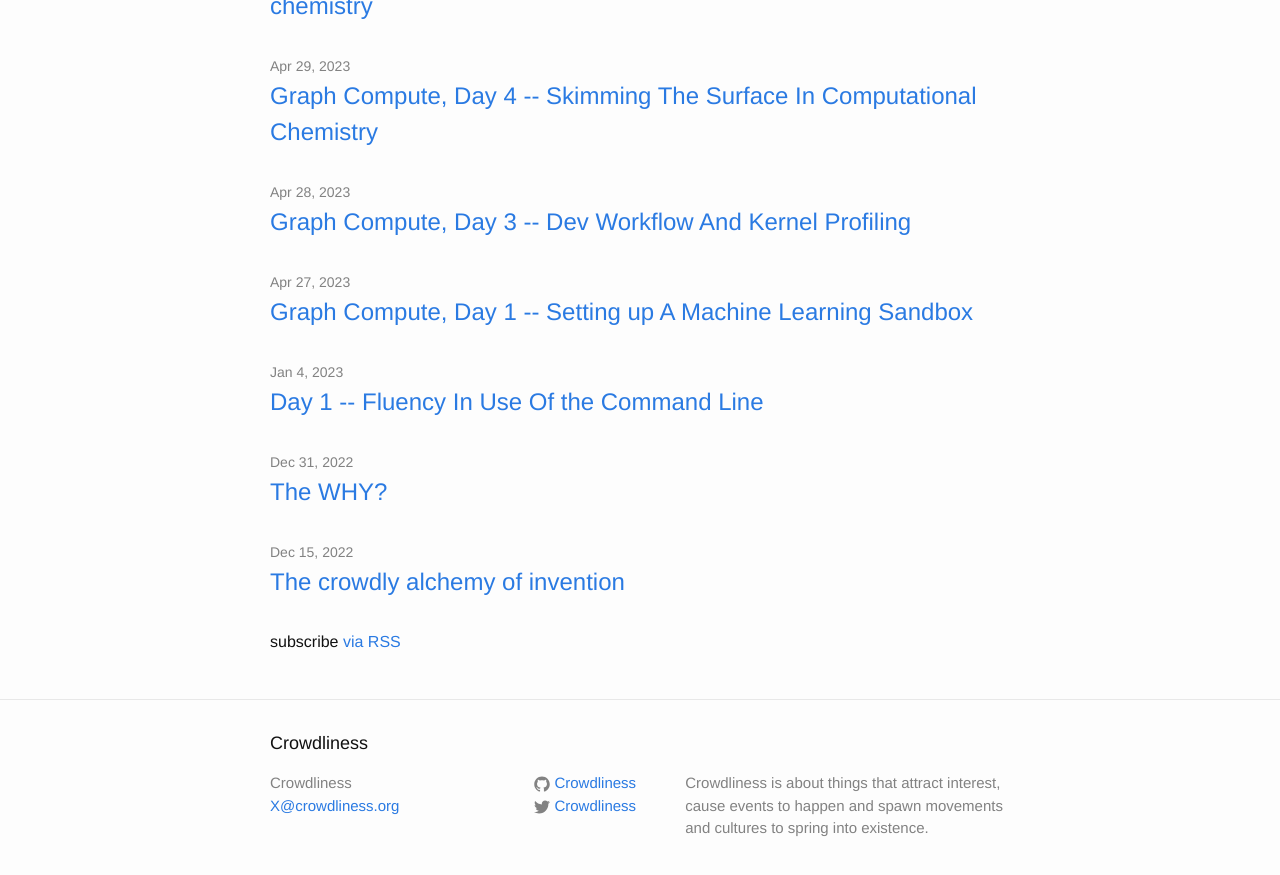
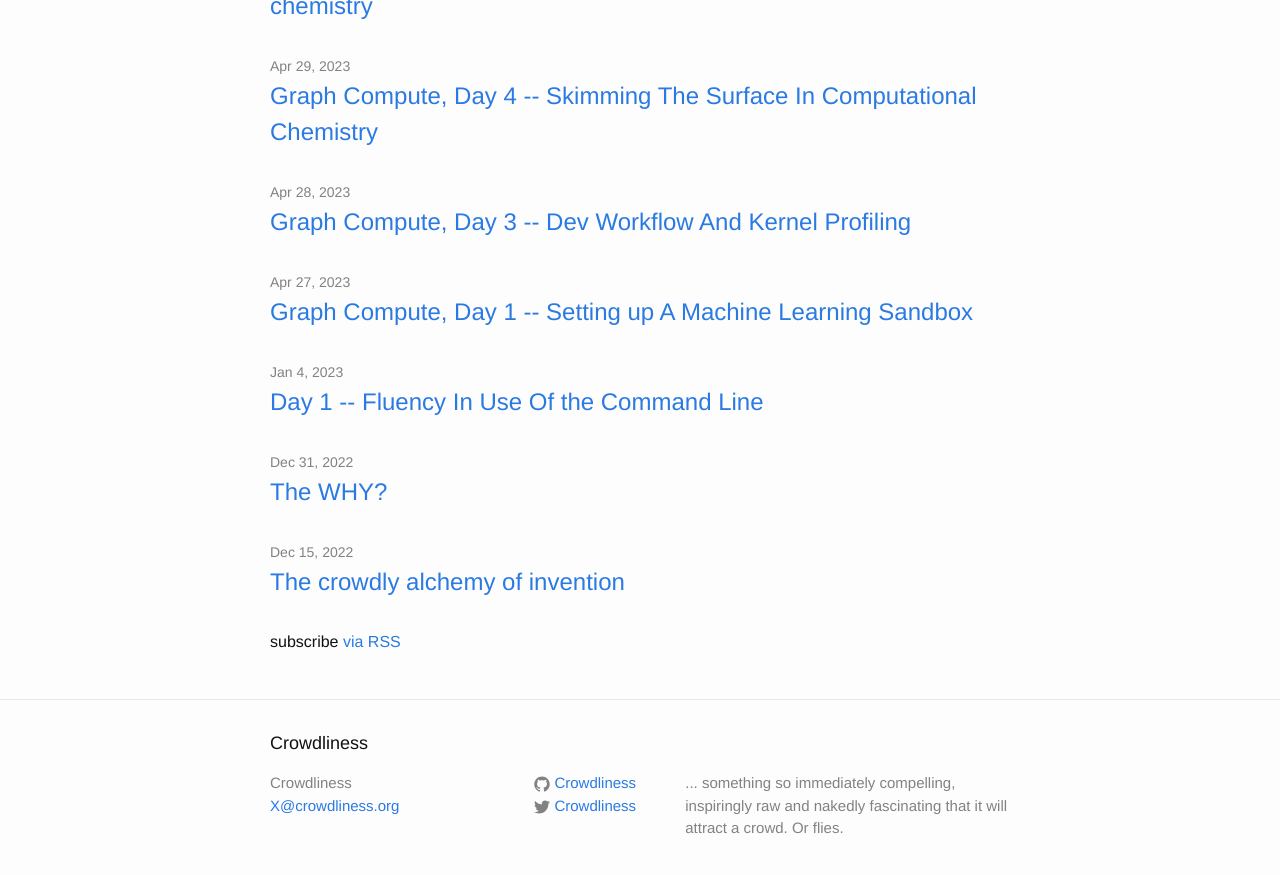
Before and after one commit to Crowdliness/Crowdliness.github.io, a Jekyll site: the page built from index.html, in a window 1280 px wide and 900 px high, scrolled down 10811 px. Shown: the top 875 px of the window. Built offline with Jekyll 4.4.1, drawn with Linux system fonts in a browser that asks for light colours.

Commit message:
Or flies

```diff
--- a/_config.yml
+++ b/_config.yml
@@ -1,7 +1,7 @@
 # Site settings
 title: Crowdliness
 email: X@crowdliness.org
-description: Crowdliness is about things that attract interest, cause events to happen and spawn movements and cultures to spring into existence.
+description: ... something so immediately compelling, inspiringly raw and nakedly fascinating that it will attract a crowd. Or flies.
 twitter_username: Crowdliness
 github_username:  Crowdliness
 
```
